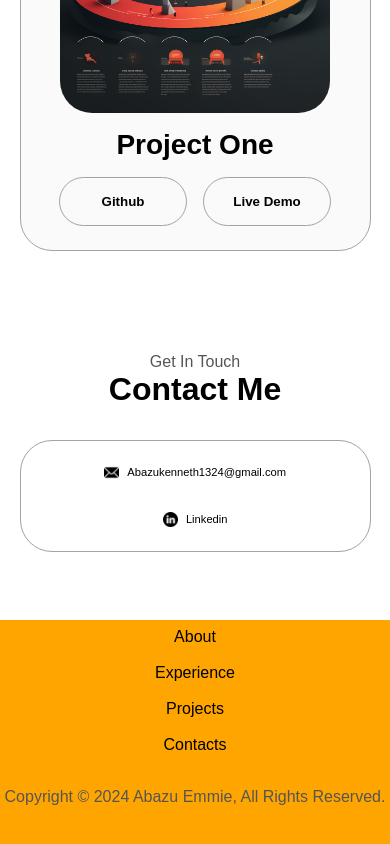
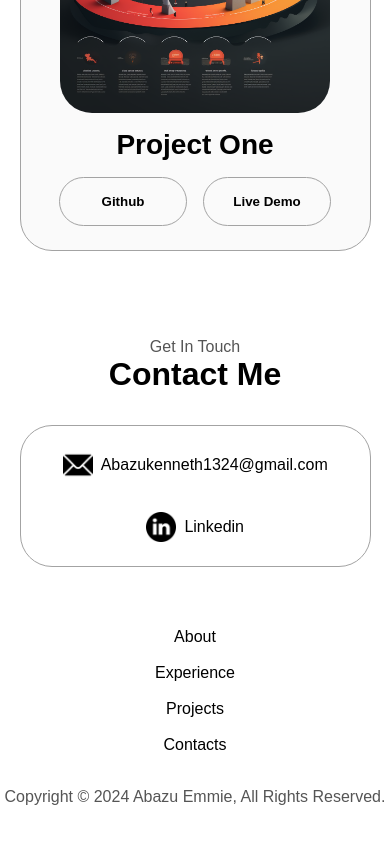
Before and after one commit to kennysmiles/portfolio-website, a plain HTML site: page index.html in a window 390 px wide. Shown: the part 4076-4920 px from the top of the page. Drawn offline with Linux system fonts and the light colour scheme; a script that the page names is missing.

Commit message:
changed the color of the footer back to white and fixed some bugs

```diff
--- a/mediaquerries.css
+++ b/mediaquerries.css
@@ -80,15 +80,15 @@
   }
 
   .contact_links {
-    font-size: 0.7rem;
+    font-size: 1rem;
     display: flex;
     flex-direction: column;
     right: 50;
   }
 
   .contact-icon {
-    width: 15px;
-    height: 15px;
+    width: 30px;
+    height: 30px;
   }
 
   .logo {
--- a/style.css
+++ b/style.css
@@ -421,7 +421,6 @@ p {
      /*Footer Section*/
 
      footer {
-      background-color: orange;
       height: 26vh;
       margin: 0 0rem;
      }
```
